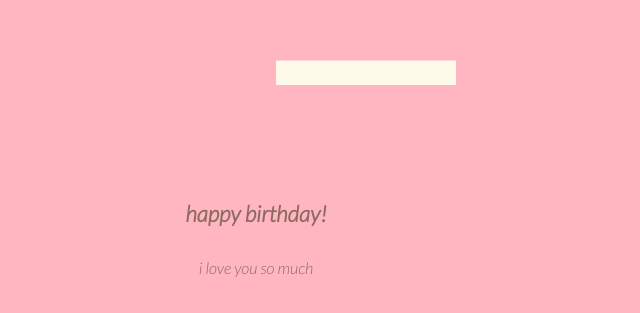
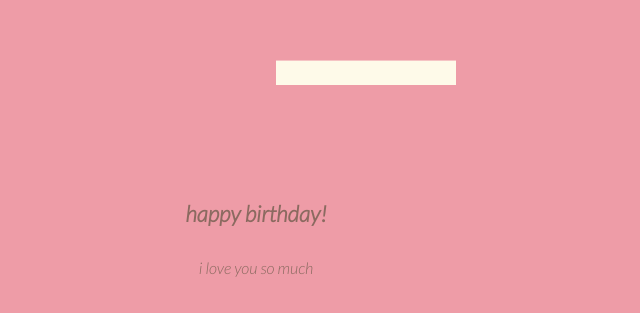
Before and after one commit to Adrrrrrrr/random-, a plain HTML site: page cake.html in a window 1280 px wide. Shown: the part 263-576 px from the top of the page, without its empty margins (392-1032 px from the left). Drawn offline with Linux system fonts and the light colour scheme.

Commit message:
Update cake.html

```diff
--- a/cake.html
+++ b/cake.html
@@ -2,6 +2,7 @@
   <link rel="stylesheet" href="style.css">
 </head>
 
+<title>19th yayyyy</title>
 <div class="velas">
     <div class="fuego"></div>
     <div class="fuego"></div>
@@ -157,9 +158,8 @@
     </path>
     <rect x="10" y="475.571" fill="#fefae9" width="180" height="90" />
 </svg>
-<body style="background-color: lightpink">
-    <!-- Your content goes here -->
-</body>
+
+
 <div class="text">
   <h1>happy birthday!</h1>
   <p>i love you so much</p>
```
